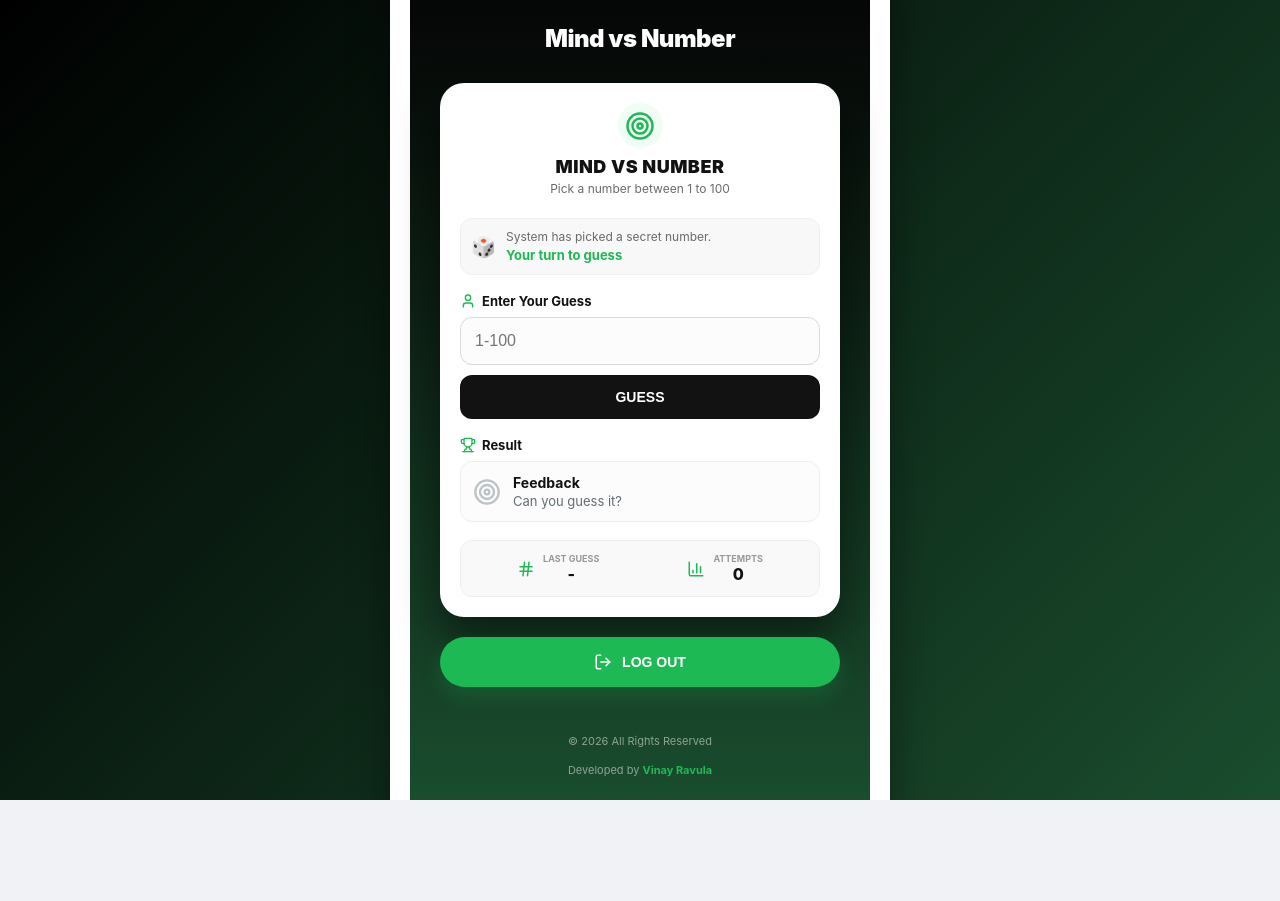
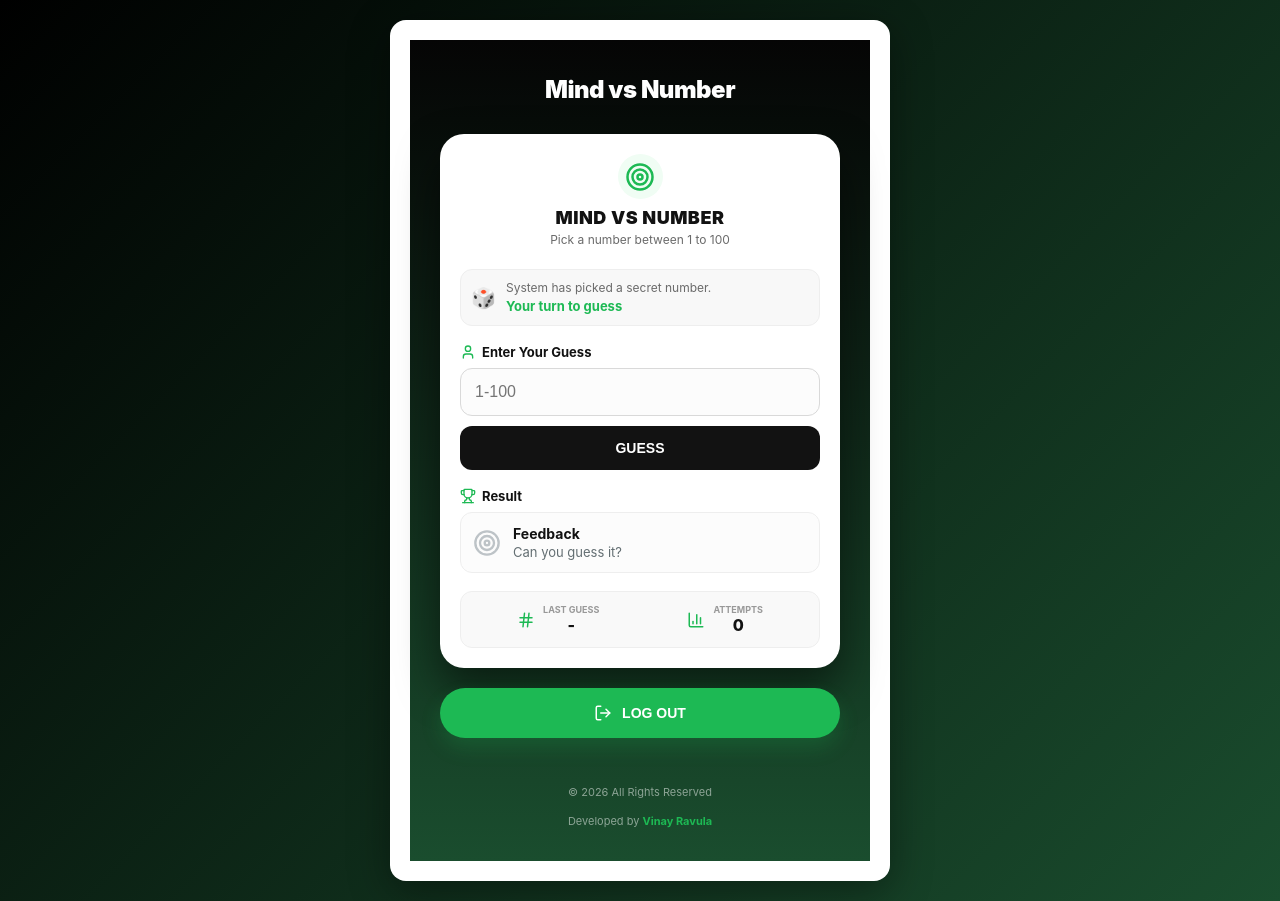
Before and after one commit to vinayravula7/gameui, a React (Create React App) app: page /dashboard in a window 1280 px wide. Before the commit the page ends 800 px from the top, so only its background shows below. Built offline with nearby package versions, Linux system fonts and the light colour scheme; sample sign-in values are in the browser's storage.

Commit message:
Refactor container styles in Dashboard component
Updated container style to use minHeight instead of height.

```diff
--- a/src/Dashboard.jsx
+++ b/src/Dashboard.jsx
@@ -19,19 +19,10 @@ container: {
     display: "flex",
     justifyContent: "center",
     alignItems: "center",
-    /* 1. Use dynamic viewport height to avoid mobile address bar issues */
-    height: "100dvh",
-    width: "100vw",
-
-    /* 2. Critical: padding valla height penchakunda box-sizing set cheyali */
-    boxSizing: "border-box",
-
+    minHeight: "100vh",
     background: "linear-gradient(135deg, #000000 0%, #1a4d2e 100%)",
     padding: "20px",
     fontFamily: "'Inter', sans-serif",
-
-    /* 3. Prevent any accidental content overflow */
-    overflow: "hidden",
   },
   contentWrapper: {
     width: "100%",
```
Lines whose indentation alone changed are shown as unchanged.
